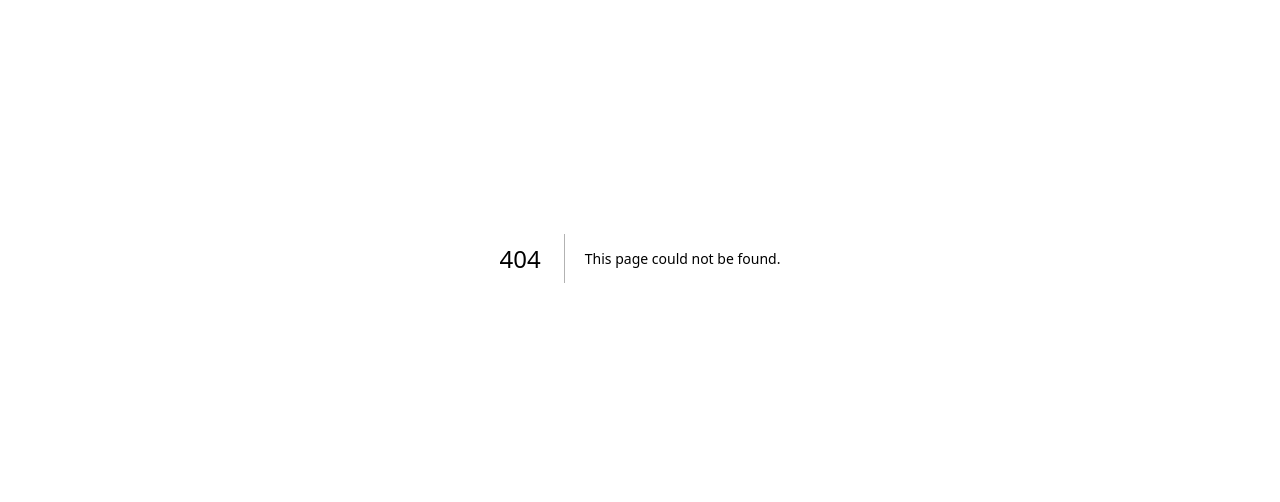
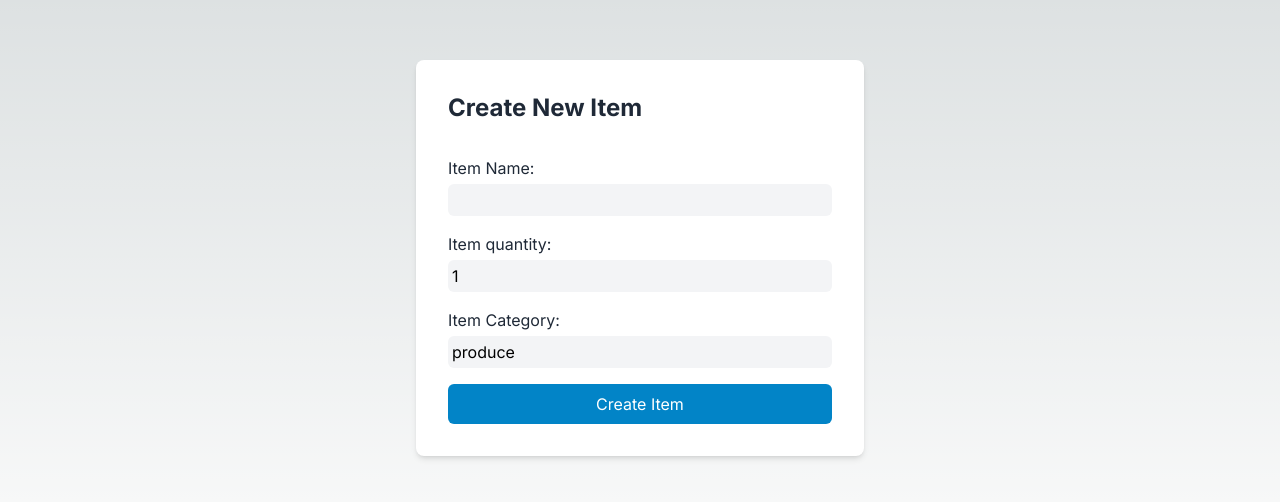
Before and after one commit to samnbogen/cprg306-assignments, a Next.js app: page /week4 in a window 1280 px wide. Before the commit this address had no page. Shown: the part 142-644 px from the top of the page. Built offline with nearby package versions, Linux system fonts and the light colour scheme.

Commit message:
week4
week4

```diff
--- a/app/page.js
+++ b/app/page.js
@@ -9,6 +9,7 @@ export default function Page() {
       <ul>
         <li><Link href="/week2">Week 2</Link></li>
         <li><Link href="/week3">Week 3</Link></li>
+        <li><Link href="/week4">Week 4</Link></li>
       </ul>
     </div>
   );
--- /dev/null
+++ b/app/week4/new-item.js
@@ -0,0 +1,95 @@
+"use client"
+
+import { Main } from "next/document";
+import { useState } from "react"
+
+export default function NewItem() {
+    const [name, setName] = useState("");
+    const [quantity, setQuantity] = useState(1);
+    const [category, setCategory] = useState("produce");
+    const [itemCreated, setItemCreated] = useState(false);
+
+    const handleSubmit = (item) => {
+        item.preventDefault();
+
+        const newItem = {
+            name,
+            quantity,
+            category
+        };
+        console.log(newItem);
+
+        setName("");
+        setQuantity(1);
+        setCategory("produce");
+
+        setItemCreated(false);
+    };
+
+    const handleNameChange = (event) => {
+        setName(event.target.value);
+    };
+    const handleQuantityChange = (event) => {
+        setQuantity(event.target.value);
+    };
+    const handleCategoryChange = (event) => {
+        setCategory(event.target.value);
+    };
+
+    return (
+        <main>
+      <div className="min-h-screen bg-blue-gray-100 flex items-center justify-center">
+        {itemCreated && (
+          <div className="absolute top-0 mt-8 text-2xl text-yellow-400">
+            Event Created
+          </div>
+        )}
+        <div className="w-full max-w-md bg-white p-8 rounded-lg shadow-md">
+          <h1 className="text-2xl text-gray-800 font-bold mb-8">
+            Create New Item
+          </h1>
+          <form onSubmit={handleSubmit}>
+            <label className="block mb-4">
+              <span className="text-gray-800">Item Name:</span>
+              <input
+                required
+                onChange={handleNameChange}
+                value={name}
+                className="mt-1 p-1 block w-full rounded-md text-black bg-gray-100 focus:bg-white"
+              />
+            </label>
+
+            <label className="block mb-4">
+              <span className="text-gray-800">Item quantity:</span>
+              <input
+                type="number"
+                required
+                onChange={handleQuantityChange}
+                value={quantity}
+                className="mt-1 p-1 block w-full rounded-md text-black bg-gray-100 focus:bg-white"
+              />
+            </label>
+
+            <label className="block mb-4 ">
+              <span className="text-gray-800">Item Category:</span>
+              <input
+                required
+                onChange={handleCategoryChange}
+                value={category}
+                className="mt-1 p-1 block w-full rounded-md text-black bg-gray-100 focus:bg-white"
+              />
+            </label>
+
+            <button
+              type="submit"
+              className="w-full py-2 px-4 bg-sky-600 hover:bg-sky-500 rounded-md text-white"
+            >
+              Create Item
+            </button>
+          </form>
+        </div>
+      </div>
+    </main>
+    )
+
+}
--- /dev/null
+++ b/app/week4/page.js
@@ -0,0 +1,9 @@
+import NewItem from "./new-item";
+
+export default function Page() {
+    return (
+        <main>
+            <NewItem />
+        </main>
+    );
+}
```
